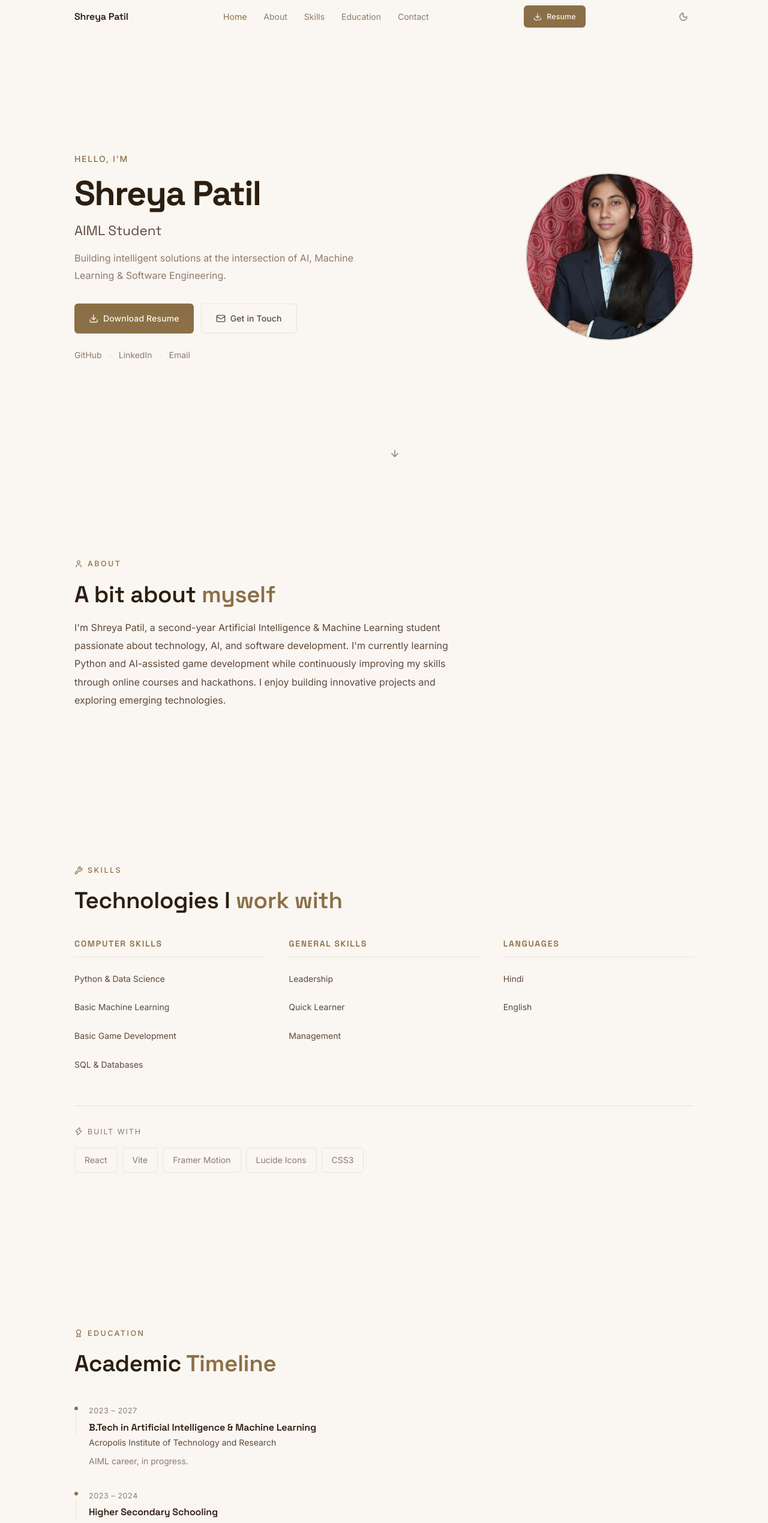
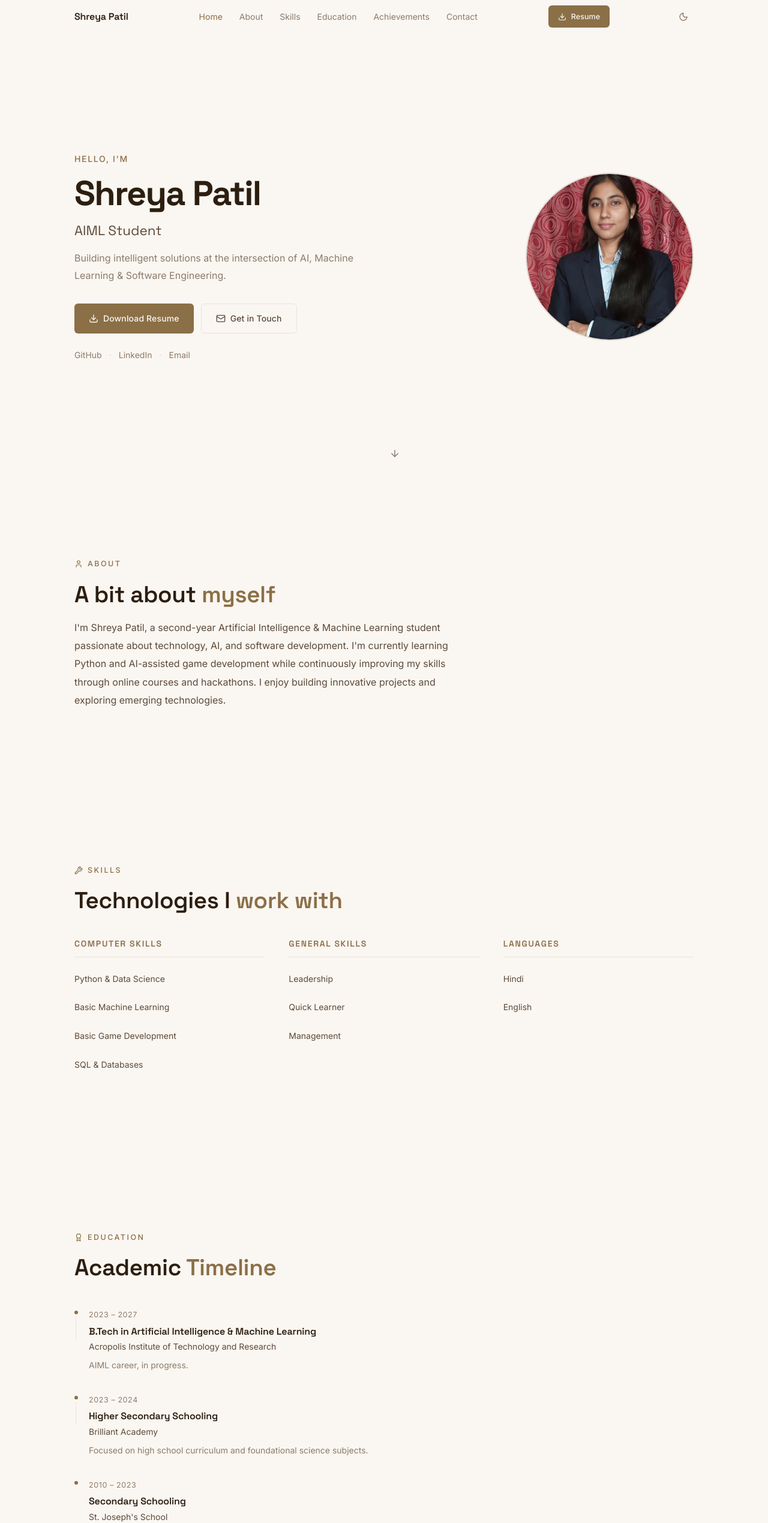
Before and after one commit to SHREYA404-max/protfolio-shreya-patil, a React (Vite) app: page / in a window 1280 px wide. Shown: the top 2539 px of the page at 60% size. Built offline with nearby package versions, Linux system fonts and the light colour scheme.

Commit message:
Remove Built with section and add Achievements section with certificates grid placeholder

```diff
--- a/src/App.jsx
+++ b/src/App.jsx
@@ -6,14 +6,15 @@ import Skills from './components/Skills';
 import Contact from './components/Contact';
 import Footer from './components/Footer';
 
-// Lazy-load Credentials (heavy below-the-fold section per PRD)
+// Lazy-load Credentials & Achievements (heavy below-the-fold sections per PRD)
 const Credentials = lazy(() => import('./components/Credentials'));
+const Achievements = lazy(() => import('./components/Achievements'));
 
 function CredentialsFallback() {
   return (
     <section className="section" style={{ minHeight: '400px', display: 'flex', alignItems: 'center', justifyContent: 'center' }}>
       <div className="container" style={{ textAlign: 'center', color: 'var(--color-muted)' }}>
-        Loading credentials...
+        Loading education and achievements...
       </div>
     </section>
   );
@@ -29,6 +30,7 @@ export default function App() {
         <Skills />
         <Suspense fallback={<CredentialsFallback />}>
           <Credentials />
+          <Achievements />
         </Suspense>
         <Contact />
       </main>
--- /dev/null
+++ b/src/components/Achievements.css
@@ -0,0 +1,71 @@
+.achievements__grid {
+  display: grid;
+  grid-template-columns: repeat(auto-fill, minmax(300px, 1fr));
+  gap: var(--space-6);
+  margin-top: var(--space-10);
+}
+
+.achievements__card {
+  display: flex;
+  flex-direction: column;
+  justify-content: space-between;
+  gap: var(--space-6);
+  min-height: 200px;
+}
+
+.achievements__card-header {
+  display: flex;
+  align-items: center;
+  justify-content: space-between;
+}
+
+.achievements__icon-wrapper {
+  display: flex;
+  align-items: center;
+  justify-content: center;
+  width: 40px;
+  height: 40px;
+  border-radius: var(--radius-md);
+  background: var(--color-surface-elevated);
+  color: var(--color-primary);
+}
+
+.achievements__link {
+  color: var(--color-muted);
+  transition: color var(--transition-fast);
+}
+
+.achievements__link:hover {
+  color: var(--color-primary);
+}
+
+.achievements__card-body {
+  flex-grow: 1;
+}
+
+.achievements__cert-name {
+  font-size: var(--text-base);
+  font-weight: 600;
+  color: var(--color-text);
+  line-height: 1.4;
+  margin-bottom: var(--space-2);
+}
+
+.achievements__cert-issuer {
+  font-size: var(--text-sm);
+  color: var(--color-text-secondary);
+}
+
+.achievements__card-footer {
+  padding-top: var(--space-4);
+  border-top: 1px solid var(--color-border);
+}
+
+.achievements__cert-year {
+  display: inline-flex;
+  align-items: center;
+  gap: var(--space-1);
+  font-family: var(--font-mono);
+  font-size: var(--text-xs);
+  color: var(--color-muted);
+}
--- /dev/null
+++ b/src/components/Achievements.jsx
@@ -0,0 +1,67 @@
+import { motion, useReducedMotion } from 'framer-motion';
+import { Award, ExternalLink, Calendar } from 'lucide-react';
+import SectionWrapper, { childVariants, childNoMotionVariants } from './SectionWrapper';
+import { certificationsData } from '../data/content';
+import './Achievements.css';
+
+export default function Achievements() {
+  const prefersReducedMotion = useReducedMotion();
+  const variants = prefersReducedMotion ? childNoMotionVariants : childVariants;
+
+  return (
+    <SectionWrapper id="achievements">
+      <motion.div variants={variants} className="section-label">
+        <Award size={14} />
+        Achievements
+      </motion.div>
+
+      <motion.h2 variants={variants} className="section-title">
+        Certificates & <em>Achievements</em>
+      </motion.h2>
+
+      <motion.p variants={variants} className="section-subtitle">
+        A gallery of my professional certifications, courses, and honors.
+      </motion.p>
+
+      <div className="achievements__grid">
+        {certificationsData.map((cert, index) => (
+          <motion.div
+            key={index}
+            className="achievements__card card"
+            variants={variants}
+            whileHover={prefersReducedMotion ? {} : { y: -4 }}
+          >
+            <div className="achievements__card-header">
+              <div className="achievements__icon-wrapper">
+                <Award size={20} />
+              </div>
+              {cert.verifyLink && cert.verifyLink !== '#' && (
+                <a
+                  href={cert.verifyLink}
+                  target="_blank"
+                  rel="noopener noreferrer"
+                  className="achievements__link"
+                  aria-label={`Verify ${cert.name}`}
+                >
+                  <ExternalLink size={16} />
+                </a>
+              )}
+            </div>
+
+            <div className="achievements__card-body">
+              <h4 className="achievements__cert-name">{cert.name}</h4>
+              <p className="achievements__cert-issuer">{cert.issuer}</p>
+            </div>
+
+            <div className="achievements__card-footer">
+              <span className="achievements__cert-year">
+                <Calendar size={12} />
+                {cert.year}
+              </span>
+            </div>
+          </motion.div>
+        ))}
+      </div>
+    </SectionWrapper>
+  );
+}
--- a/src/components/Skills.css
+++ b/src/components/Skills.css
@@ -33,37 +33,7 @@
   color: var(--color-text);
 }
 
-/* Tech Stack */
-.skills__techstack {
-  margin-top: var(--space-12);
-  padding-top: var(--space-8);
-  border-top: 1px solid var(--color-border);
-}
 
-.skills__techstack-header {
-  display: flex;
-  align-items: center;
-  gap: var(--space-2);
-  font-size: var(--text-xs);
-  color: var(--color-muted);
-  text-transform: uppercase;
-  letter-spacing: 0.15em;
-  margin-bottom: var(--space-4);
-}
-
-.skills__techstack-list {
-  display: flex;
-  flex-wrap: wrap;
-  gap: var(--space-2);
-}
-
-.skills__techstack-item {
-  padding: var(--space-2) var(--space-4);
-  border-radius: var(--radius-md);
-  border: 1px solid var(--color-border);
-  font-size: var(--text-sm);
-  color: var(--color-muted);
-}
 
 /* ---------- Responsive ---------- */
 @media (max-width: 768px) {
--- a/src/components/Skills.jsx
+++ b/src/components/Skills.jsx
@@ -1,7 +1,7 @@
 import { motion, useReducedMotion } from 'framer-motion';
-import { Wrench, Zap } from 'lucide-react';
+import { Wrench } from 'lucide-react';
 import SectionWrapper, { childVariants, childNoMotionVariants } from './SectionWrapper';
-import { skillsData, techStackData } from '../data/content';
+import { skillsData } from '../data/content';
 import './Skills.css';
 
 export default function Skills() {
@@ -38,21 +38,6 @@ export default function Skills() {
           </motion.div>
         ))}
       </div>
-
-      {/* Tech Stack */}
-      <motion.div variants={variants} className="skills__techstack">
-        <div className="skills__techstack-header">
-          <Zap size={14} />
-          <span>Built with</span>
-        </div>
-        <div className="skills__techstack-list">
-          {techStackData.map((tech) => (
-            <span key={tech.name} className="skills__techstack-item">
-              {tech.name}
-            </span>
-          ))}
-        </div>
-      </motion.div>
     </SectionWrapper>
   );
 }
--- a/src/data/content.js
+++ b/src/data/content.js
@@ -134,5 +134,6 @@ export const navLinks = [
   { label: 'About', href: '#about' },
   { label: 'Skills', href: '#skills' },
   { label: 'Education', href: '#credentials' },
+  { label: 'Achievements', href: '#achievements' },
   { label: 'Contact', href: '#contact' },
 ];
```
